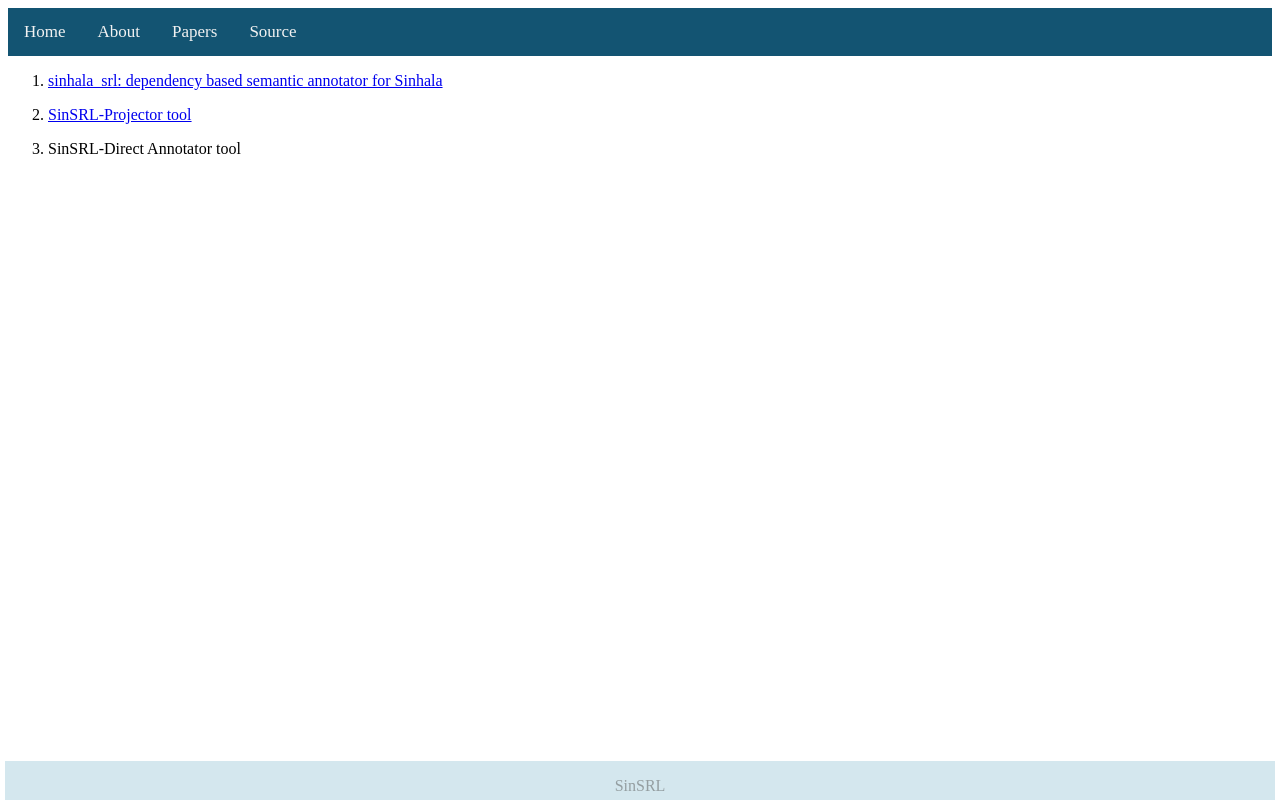
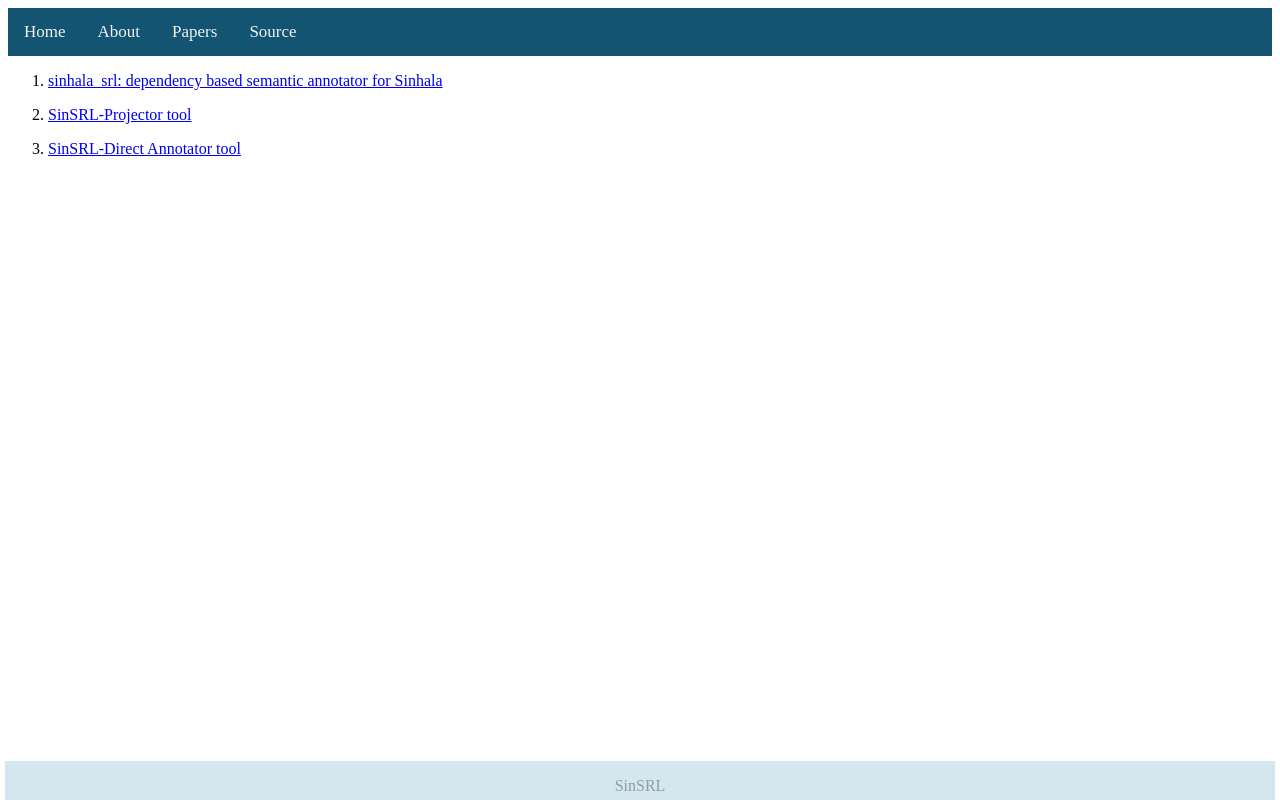
Before and after one commit to DulanjayaChathura/SinSRL-UI, an Angular app: page /source in a window 1280 px wide. Built offline with nearby package versions, Linux system fonts and the light colour scheme.

Commit message:
Direct tool github link added

```diff
--- a/src/app/component/source/source.component.html
+++ b/src/app/component/source/source.component.html
@@ -6,6 +6,6 @@
     <p><a href="https://github.com/SandunK/SinSRL-TheProjector">SinSRL-Projector tool</a></p>
   </li>
   <li>
-    <p><a>SinSRL-Direct Annotator tool</a></p>
+    <p><a href="https://github.com/avcjeewantha/SinSrl-DirectAnnotator">SinSRL-Direct Annotator tool</a></p>
   </li>
 </ol>
```
